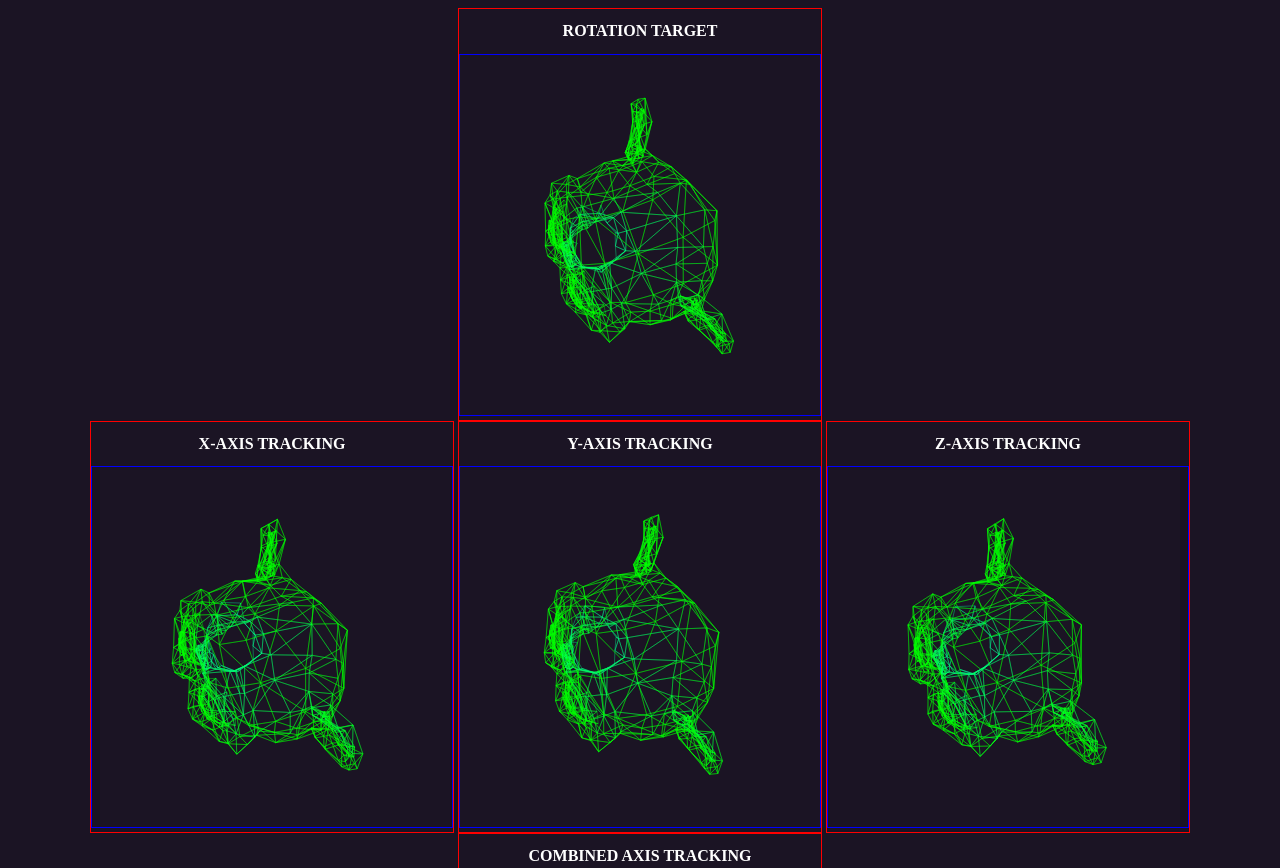
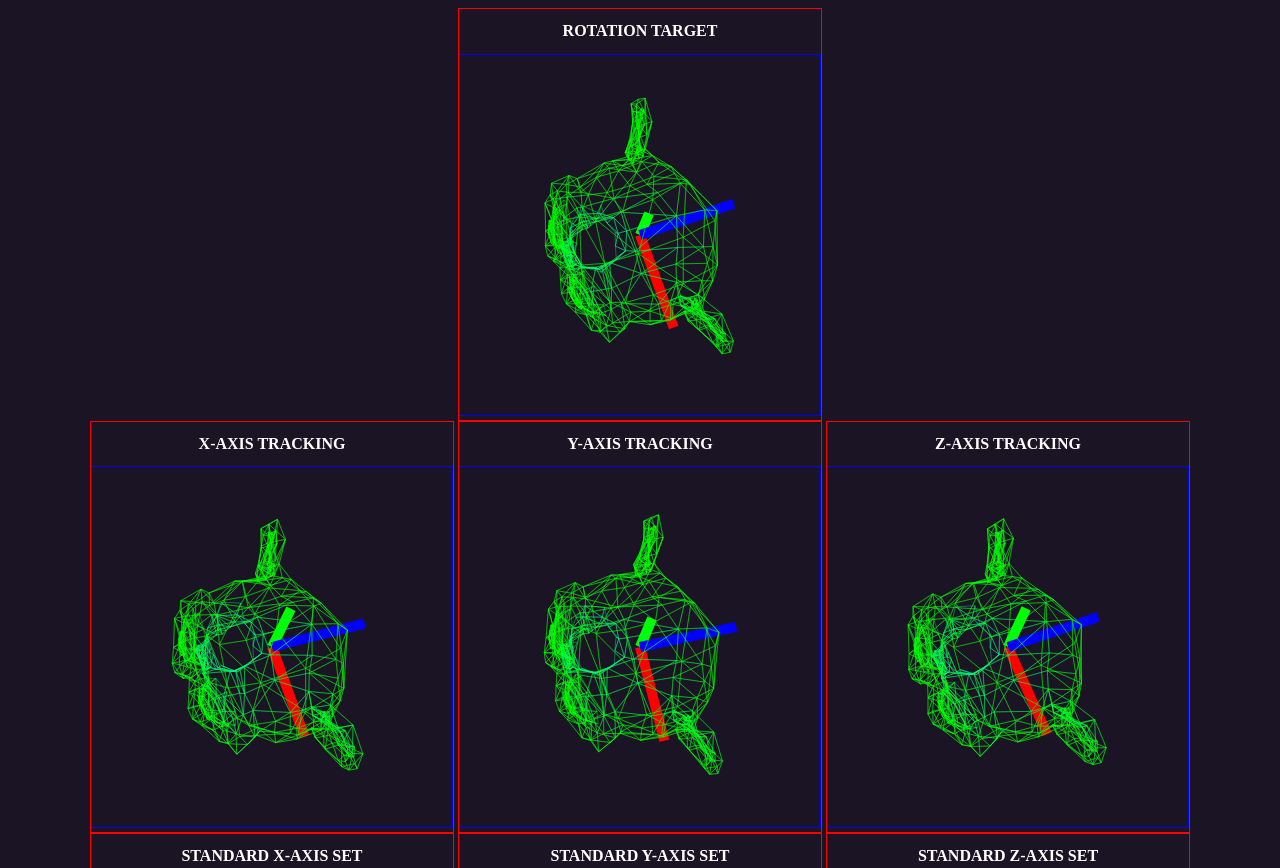
Before and after one commit to AaronDabney/sprite-rotation-lab, a plain HTML site: page index.html in a window 1280 px wide. Shown: the top 868 px of the page. Drawn offline with Linux system fonts and the light colour scheme; animation ran at ten frames a second.

Commit message:
checkpoint

```diff
--- a/bin/animations.js
+++ b/bin/animations.js
@@ -5,6 +5,7 @@ function suzanneTestAnimation(time, destName) {
     let headTop = Quaternion.euler(90, 0, 0);
     let spin = Quaternion.euler(0, angle * 20, 0);
 
+    renderBasisVectors(100, spin, destName);
     renderMesh(suzanneMesh, 200 * (targetCanvas.width / 720), spin, new Vector3(targetCanvas.width / 2, targetCanvas.height / 2, 0), drawingContext, true);
     renderMesh(suzanneMesh, 50 * ((targetCanvas.width / 720)), headTop.mult(spin), new Vector3((630 / 720) * targetCanvas.width, (630 / 720) * targetCanvas.height, 0), drawingContext, true);
 }
@@ -12,12 +13,14 @@ function suzanneTestAnimation(time, destName) {
 function rotationDisplayer(rotation, destName) {
     [targetCanvas, drawingContext] = canvasInfo(destName);
 
+    renderBasisVectors(100, rotation, destName);
     renderMesh(suzanneMesh, 200 * (targetCanvas.width / 720), rotation, new Vector3(targetCanvas.width / 2, targetCanvas.height / 2, 0), drawingContext, true);
 }
 
 
 function axisMethodRotationTracker(targetRotation, axis, destName) {
     [targetCanvas, drawingContext] = canvasInfo(destName);
+
 
     let basisVec = new Vector3();
     let rotationSet = [];
@@ -56,6 +59,7 @@ function axisMethodRotationTracker(targetRotation, axis, destName) {
 
     let finalRotation = zRotation.mult(bestRotation);
 
+    renderBasisVectors(100, finalRotation, destName);
     renderMesh(suzanneMesh, 100, finalRotation, new Vector3(targetCanvas.width / 2, targetCanvas.width / 2, 0), drawingContext, true);
 }
 
@@ -121,7 +125,77 @@ function axisCombinationRotationTracker(targetRotation, destName) {
 
     let finalRotation = zRotation.mult(bestRotation);
 
+    renderBasisVectors(100, finalRotation, destName);
     renderMesh(suzanneMesh, 100, finalRotation, new Vector3(targetCanvas.width / 2, targetCanvas.width / 2, 0), drawingContext, true);
 
     return {rotation: bestRotation, type: rotationsSets[0].type, index: closestQuaternionIndex}
 }
+
+
+function microSetRotationTracker(targetRotation, destName) {
+    [targetCanvas, drawingContext] = canvasInfo(destName);
+
+    let forward = new Vector3(0, 0, 1);
+
+    let microSets = [
+        {
+            type: 'x',
+            localVec: targetRotation.rotateVec(new Vector3(1, 0, 0)),
+            set: setX,
+        },
+        {
+            type: 'y',
+            localVec: targetRotation.rotateVec(new Vector3(0, 1, 0)),
+            set: setY,
+        },
+        {
+            type: 'z',
+            localVec: targetRotation.rotateVec(new Vector3(0, 0, 1)),
+            set: setZ,
+        }
+    ];
+
+    microSets.forEach(el => {
+        el.singularityProximity = Math.abs(el.localVec.dot(forward))
+    });
+
+    microSets.sort((a, b) => {
+        if (a.singularityProximity > b.singularityProximity) {
+            return 1;
+        } else if (a.singularityProximity < b.singularityProximity) {
+            return -1;
+        }
+        return 0;
+    });
+
+    let refVec = microSets[0].localVec;
+    let bestSet = microSets[0].set;
+
+    let angle = Math.atan2(refVec.y, refVec.x) * (180/Math.PI);
+
+    let zRotation = Quaternion.euler(0, 0, angle);
+
+    let rotationApproximation = (zRotation.conjugate).mult(targetRotation);
+
+    let closestQuaternionIndex = 0;
+    let smallestAngle = 1000;
+
+    bestSet.forEach((rot, index) => {
+        let angle = rot.differenceMagnitude(rotationApproximation);
+
+        if (angle < smallestAngle) {
+            smallestAngle = angle;
+            closestQuaternionIndex = index;
+        }
+    })
+
+    let bestRotation = bestSet[closestQuaternionIndex];
+
+    let finalRotation = zRotation.mult(bestRotation);
+
+    renderBasisVectors(100, finalRotation, destName);
+    renderMesh(suzanneMesh, 100, finalRotation, new Vector3(targetCanvas.width / 2, targetCanvas.width / 2, 0), drawingContext, true);
+
+
+
+}
--- a/bin/quaternion.js
+++ b/bin/quaternion.js
@@ -92,9 +92,6 @@ class Quaternion {
     }
 
     differenceMagnitude(quat) {
-        // const right = Vector3.up();
-        // const up = Vector3.up();
-
         let xBasis = new Vector3(1, 0, 0);
         let yBasis = new Vector3(0, 1, 0);
         let zBasis = new Vector3(0, 0, 1);
@@ -108,14 +105,6 @@ class Quaternion {
         let zAngle = Math.acos(zDiff) * (180/Math.PI);
 
         let diffMagnitude = Math.sqrt(xAngle*xAngle + yAngle*yAngle, zAngle*zAngle);
-
-    //    // console.log(vec);
-    //     const vecA = this.rotateVec(up);
-    //     const vecB = quat.rotateVec(up);
-
-    //     const dot = vecA.dot(vecB);
-
-    //     const theta = Math.acos(dot) * (180/Math.PI)
 
         return diffMagnitude;
     }
@@ -135,6 +124,29 @@ class Quaternion {
         return theta;
     }
 
+    flipSign() {
+        return new Quaternion(-this.w, -this.x, -this.y, -this.z);
+    }
+
+    dist(q) {
+        if (q.w < 0) {
+            q = q.flipSign();
+        }
+        let t = this;
+        if (t.w < 0) {
+            t = t.flipSign();
+        }
+
+        let w = t.w - q.w;
+        let x = t.x - q.x;
+        let y = t.y - q.y;
+        let z = t.z - q.z;
+
+        let dist = Math.sqrt(w*w + x*x + y*y + z*z);
+
+        return dist;
+    }
+
     static zero() {
         return new Quaternion();
     }
--- a/bin/rendering.js
+++ b/bin/rendering.js
@@ -1,4 +1,7 @@
 function renderMesh(meshData, scale, rotation, offset, drawingContext, cull) {
+
+    //renderBasisVectors(100, rotation, drawingContext);
+
     meshData.faces.forEach((face, index) => {
         let vertexA = new Vector3(...meshData.vertices[face[0]]);
         let vertexB = new Vector3(...meshData.vertices[face[1]]);
@@ -18,25 +21,52 @@ function renderMesh(meshData, scale, rotation, offset, drawingContext, cull) {
         drawingContext.strokeStyle = `rgb(${0} ${255} ${depthColoring})`;
 
         if (cull && triangleZDepth < 160) {
+            drawingContext.lineWidth = 0.4;
             drawLine(vertexA, vertexB);
             drawLine(vertexB, vertexC);
             drawLine(vertexC, vertexA);
         }
 
-        function drawLine(from, to) {
-            drawingContext.beginPath();
-            drawingContext.moveTo(from.x, from.y);
-            drawingContext.lineTo(to.x, to.y);
-            drawingContext.lineWidth = 0.4;
-            drawingContext.stroke();
-        }
-
     });
 }
 
+function renderBasisVectors(scale, rotation, destName) {
+    [targetCanvas, drawingContext] = canvasInfo(destName);
+
+    let xBasis = new Vector3(1, 0, 0);
+    let yBasis = new Vector3(0, 1, 0);
+    let zBasis = new Vector3(0, 0, 1);
+
+    xBasis = rotation.rotateVec(xBasis);
+    yBasis = rotation.rotateVec(yBasis);
+    zBasis = rotation.rotateVec(zBasis);
+
+    let offset = new Vector3(targetCanvas.width/2, targetCanvas.height/2);
+
+    let origin = new Vector3(0,0,0).add(offset);
+    xBasis = xBasis.mult(scale).add(offset);
+    yBasis = yBasis.mult(scale).add(offset);
+    zBasis = zBasis.mult(scale).add(offset);
+
+    drawingContext.lineWidth = 10;
+    drawingContext.strokeStyle = `rgb(${255} ${0} ${0})`;
+    drawLine(origin, xBasis);
+    drawingContext.strokeStyle = `rgb(${0} ${255} ${0})`;
+    drawLine(origin, yBasis);
+    drawingContext.strokeStyle = `rgb(${0} ${0} ${255})`;
+    drawLine(origin, zBasis);
+
+}
 
 function canvasInfo(canvasName) {
     const canvas = document.getElementById(canvasName);
     const ctx = canvas.getContext("2d");
     return [canvas, ctx]
 }
+
+function drawLine(from, to) {
+    drawingContext.beginPath();
+    drawingContext.moveTo(from.x, from.y);
+    drawingContext.lineTo(to.x, to.y);
+    drawingContext.stroke();
+}
--- a/bin/rotationSets.js
+++ b/bin/rotationSets.js
@@ -24,12 +24,17 @@ const xSetRotations = calculateRotationSet(-0.5);
 const ySetRotations = calculateRotationSet(0.5);
 const zSetRotations = calculateRotationSet(1);
 
+//let [setX, setY, setZ] = generateMicroSet();
+//let [setX, setZ, setY] = generateMicroSet();
+let [setX, setY, setZ] = generateMicroSet();
+
+xSetRotations.sort();
+
 
 function generateMicroSet() {
 
-
     function gen(i) {
-        let axisSwitch = midAxisRotation(i);
+        let axisSwitch = midAxisRotation(i); //something might be wrong here
         let set = [];
         for (let b = -1; b < 2; b++){
 
@@ -38,28 +43,27 @@ function generateMicroSet() {
 
             for (let c = 0; c < increment; c++) {
                 let rotationB = Quaternion.euler(360 / (increment) * c, 0, 0);
-                let temp = ((rotationA).mult(rotationB)).mult(axisSwitch);
+                let temp = rotationA.mult(rotationB).mult(axisSwitch); // or here
                 set.push(temp)
             }
         }
+        return set;
     }
 
-
-
-    return [gen(0), gen(1), gen(2)];
+    return [gen(0), gen(1), gen(2)]; // x y z
 }
 
 function midAxisRotation(input) {
     let val;
     if (input === 0) {
-        val = -0.5; // x
+        val = 1; // x
     } else if (input === 1) {
-        val = 0.5; // y
+        val = -0.5; // y
     } else {
-        val = 1; // z
+        val = 0.5; // z
     }
 
-    const xyzValue = Math.sqrt((1 - val * val) / 3.0);
+    const xyzValue = Math.sqrt((1 - val * val) / 3);
 
-    return new Quaternion(val, xyzValue, xyzValue, xyzValue);
+    return (new Quaternion(val, xyzValue, xyzValue, xyzValue));
 }
--- a/index.html
+++ b/index.html
@@ -27,10 +27,52 @@
     </div>
     <div class="container">
         <div class="canvas-container">
+            <h2>STANDARD X-AXIS SET</h2><canvas id="standard-x-axis-set" width="360" height="360"></canvas>
+        </div>
+        <div class="canvas-container">
+            <h2>STANDARD Y-AXIS SET</h2><canvas id="standard-y-axis-set" width="360" height="360"></canvas>
+        </div>
+        <div class="canvas-container">
+            <h2>STANDARD Z-AXIS SET</h2><canvas id="standard-z-axis-set" width="360" height="360"></canvas>
+        </div>
+    </div>
+    <div class="container">
+        <div class="canvas-container">
             <h2>COMBINED AXIS TRACKING</h2><canvas id="combined-axis-tracking" width="360" height="360"></canvas>
         </div>
     </div>
-
+    <div class="container">
+        <div class="canvas-container">
+            <h2>MICROSET AXIS TRACKING</h2><canvas id="microset-axis-tracking" width="360" height="360"></canvas>
+        </div>
+    </div>
+    <div class="container">
+        <div class="canvas-container">
+            <h2>MICROSET X</h2><canvas id="microset-x" width="360" height="360"></canvas>
+        </div>
+        <div class="canvas-container">
+            <h2>MICROSET Y</h2><canvas id="microset-y" width="360" height="360"></canvas>
+        </div>
+        <div class="canvas-container">
+            <h2>MICROSET Z</h2><canvas id="microset-z" width="360" height="360"></canvas>
+        </div>
+    </div>
+    <div class="container">
+        <div class="canvas-container">
+            <h2>MID-AXIS SPIN</h2><canvas id="mid-axis-spin" width="360" height="360"></canvas>
+        </div>
+    </div>
+    <div class="container">
+        <div class="canvas-container">
+            <h2>TEST SET X</h2><canvas id="test-set-x" width="360" height="360"></canvas>
+        </div>
+        <div class="canvas-container">
+            <h2>TEST SET Y</h2><canvas id="test-set-y" width="360" height="360"></canvas>
+        </div>
+        <div class="canvas-container">
+            <h2>TEST SET Z</h2><canvas id="test-set-z" width="360" height="360"></canvas>
+        </div>
+    </div>
     <script src="bin/vector2.js"></script>
     <script src="bin/vector3.js"></script>
     <script src="bin/quaternion.js"></script>
--- a/main.js
+++ b/main.js
@@ -7,6 +7,10 @@ function spinDisplay(time) {
 
 
 // console.log(`Microset length: ${microSet.length}`);
+
+let testSetX = [];
+let testSetY = [];
+let testSetZ = [];
 
 function animationLoop(time) {
 
@@ -29,33 +33,77 @@ function animationLoop(time) {
     let targetRotation = Quaternion.euler(angle*Math.E, angle*1.1, angle*0.5);
 
     rotationDisplayer(targetRotation, "rotation-target");
+   // renderBasisVectors(100, targetRotation, "rotation-target")
 
     axisMethodRotationTracker(targetRotation, 'x', 'x-axis-tracking');
     axisMethodRotationTracker(targetRotation, 'y', 'y-axis-tracking');
     axisMethodRotationTracker(targetRotation, 'z', 'z-axis-tracking');
 
+    // Standard sets
+    let standardIndex = Math.floor(time*.01 % 220);
+    console.log(standardIndex);
+    rotationDisplayer(xSetRotations[standardIndex], 'standard-x-axis-set');
+    rotationDisplayer(ySetRotations[standardIndex], 'standard-y-axis-set')
+    rotationDisplayer(zSetRotations[standardIndex], 'standard-z-axis-set')
+
     let winningRotation = axisCombinationRotationTracker(targetRotation, 'combined-axis-tracking');
+    let testIndex = Math.floor(time*.01 % 68);
 
-    let indexMatches = el => el.index !== winningRotation.index;
+    rotationDisplayer(setX[testIndex], 'microset-x');
+    rotationDisplayer(setY[testIndex], 'microset-y')
+    rotationDisplayer(setZ[testIndex], 'microset-z')
 
-    // if (winningRotation.type == 'x') {
-    //     if (setX.every(el => indexMatches(el))) {
-    //         setX.push(winningRotation);
-    //     }
-    // } else if (winningRotation.type == 'y') {
-    //     if (setY.every(el => indexMatches(el))) {
-    //         setY.push(winningRotation);
-    //     }
-    // } else if (winningRotation.type == 'z') {
-    //     if (setZ.every(el => indexMatches(el))) {
-    //         setZ.push(winningRotation);
-    //     }
-    // } else {
-    //     throw "WHOOPS";
-    // }
+    microSetRotationTracker(targetRotation, 'microset-axis-tracking');
+
+    let val = Math.sin(angle*.01);
+    const xyzValue = Math.sqrt((1 - val * val) / 3.0);
+    let q = (new Quaternion(val, xyzValue, xyzValue, xyzValue)).normalize();
+
+    rotationDisplayer(q, "mid-axis-spin");
 
 
-   // console.log(`setX length: ${setX.length} setY length: ${setY.length} setZ length: ${setZ.length}`)
+    //let indexMatches = el => el.index !== winningRotation.index;
+
+    let distanceTest = (rot) => {
+        if (rot.dist(winningRotation.rotation) < 0.1) {
+            return true;
+        } else {
+            return false
+        }
+    }
+
+    if (winningRotation.type == 'x') {
+        if (testSetX.every(el => !distanceTest(el))) {
+            testSetX.push(winningRotation.rotation);
+        }
+    } else if (winningRotation.type == 'y') {
+        if (testSetY.every(el => !distanceTest(el))) {
+            testSetY.push(winningRotation.rotation);
+        }
+    } else if (winningRotation.type == 'z') {
+        if (testSetZ.every(el => !distanceTest(el))) {
+            testSetZ.push(winningRotation.rotation);
+        }
+    } else {
+        throw "WHOOPS";
+    }
+
+   // let testSetIndex =
+    if (testSetX.length > 0) {
+        rotationDisplayer(testSetX[Math.floor(time*.01 % testSetX.length)], 'test-set-x');
+    }
+    if (testSetY.length > 0) {
+        rotationDisplayer(testSetY[Math.floor(time*.01 % testSetY.length)], 'test-set-y');
+    }
+    if (testSetZ.length > 0) {
+        rotationDisplayer(testSetZ[Math.floor(time*.01 % testSetZ.length)], 'test-set-z');
+    }
+
+    // rotationDisplayer(testSetY[Math.floor(time*.01 % testSetY.length)], 'test-set-x');
+    // rotationDisplayer(testSetZ[Math.floor(time*.01 % testSetZ.length)], 'test-set-x');
+
+
+  //  console.log(`testSetX length: ${testSetX.length} testSetX length: ${testSetY.length} testSetX length: ${testSetZ.length}`)
 
 }
 
```
Also changed, not shown: bin/quaternionGeneration.js (deleted).
